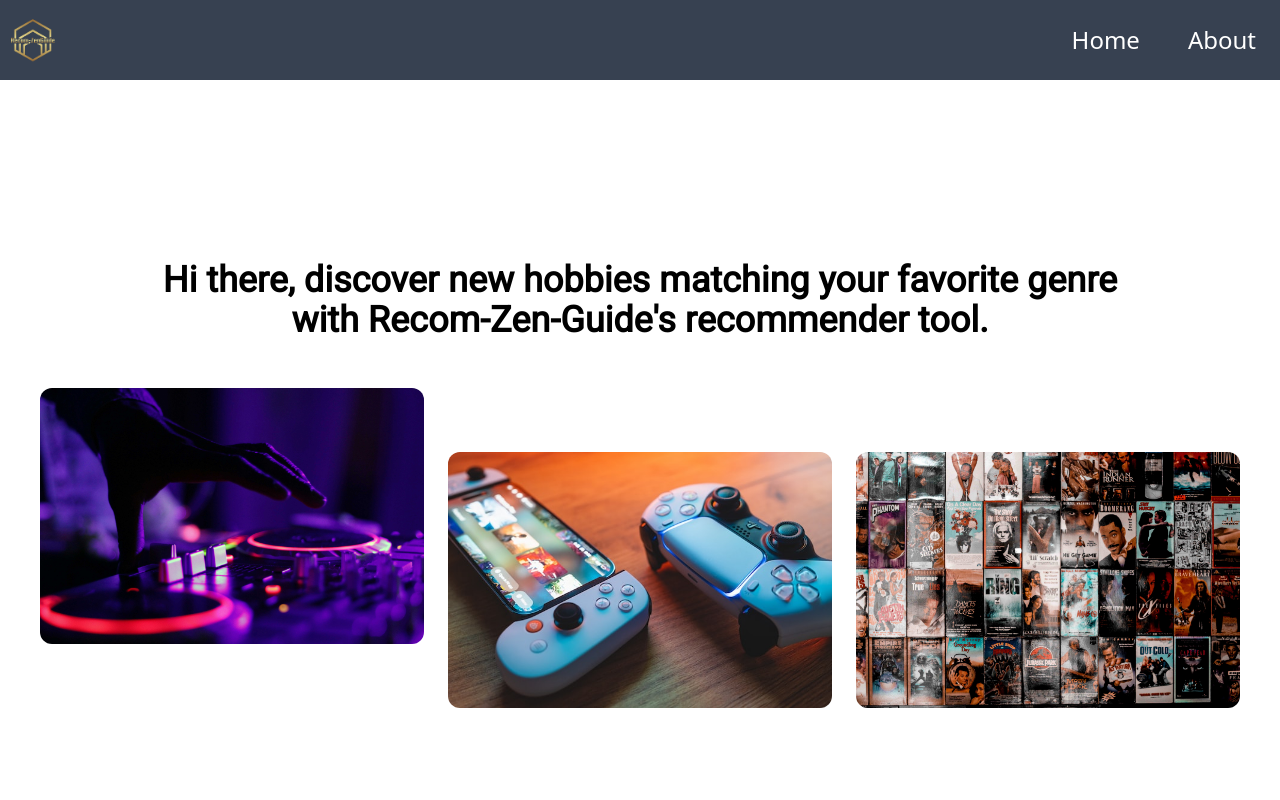
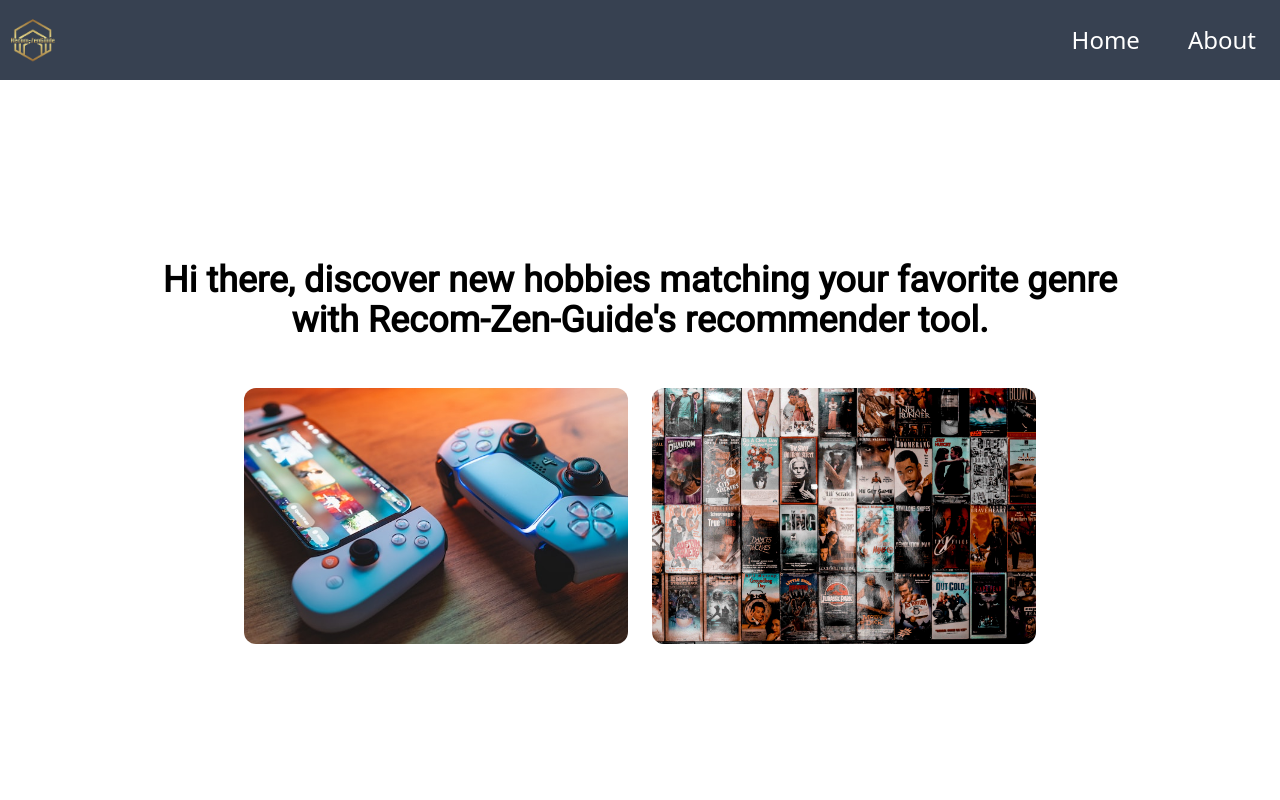
Before and after one commit to Renaissance-Innovation-Labs/AI-Recommendation-System, a React (Create React App) app: page /home in a window 1280 px wide. Shown: the top 800 px of the page. Built offline with nearby package versions, Linux system fonts and the light colour scheme; no server answers.

Commit message:
commented out the music category comp component out

```diff
--- a/src/pages/Home.js
+++ b/src/pages/Home.js
@@ -1,5 +1,5 @@
 import GameCategoryComp from './categories/GameCategoryComp'
-import MusicCategoryComp from './categories/MusicCategoryComp'
+// import MusicCategoryComp from './categories/MusicCategoryComp'
 // import MusicCategoryContainer from './categories/musicCategoryContainer'
 import MovieCategoryComp from './categories/MovieCategoryComp'
 // import { Link } from 'react-router-dom'
@@ -19,7 +19,7 @@
                 </h1>
                 <div className="w-full flex flex-col justify-center items-center gap-6 sm:flex-row">
 
-                    <MusicCategoryComp />
+                    {/* <MusicCategoryComp /> */}
 
                     <GameCategoryComp />
 
```
Also changed, not shown: src/pages/categories/components/MovieGenre.js (indentation only).
